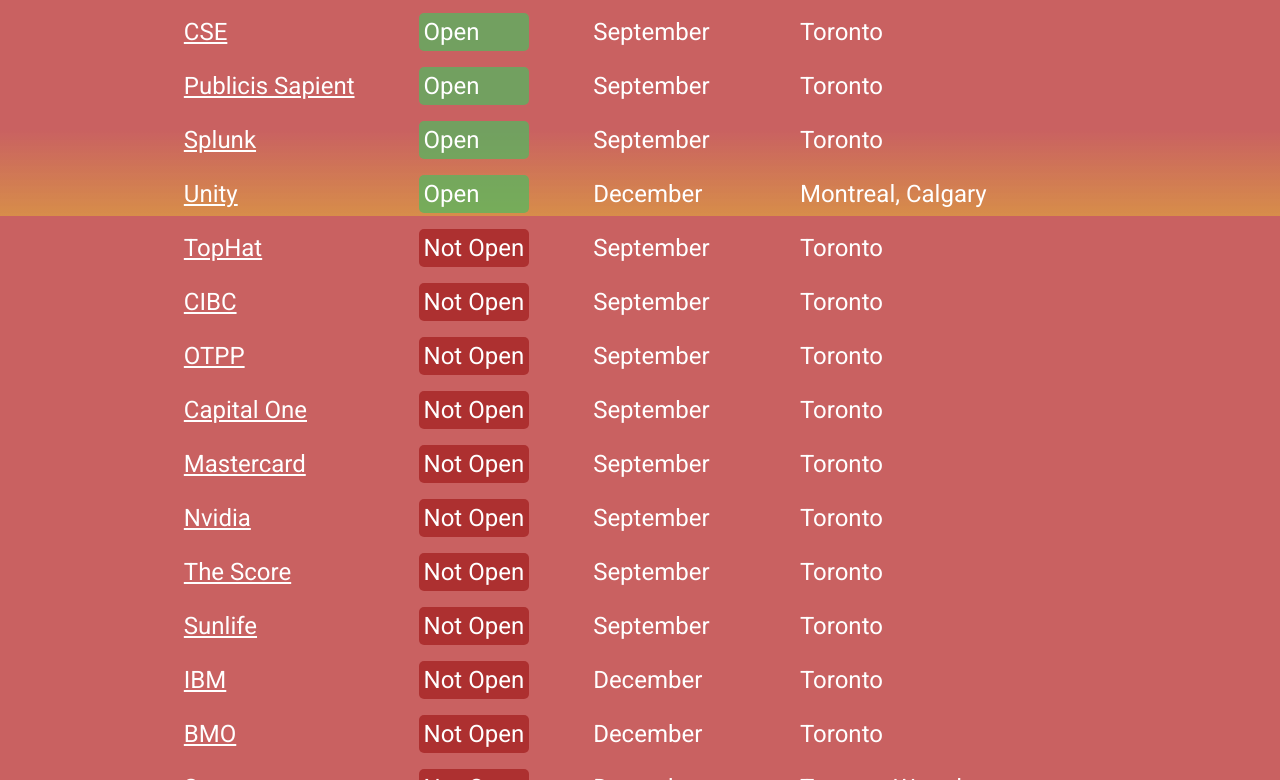
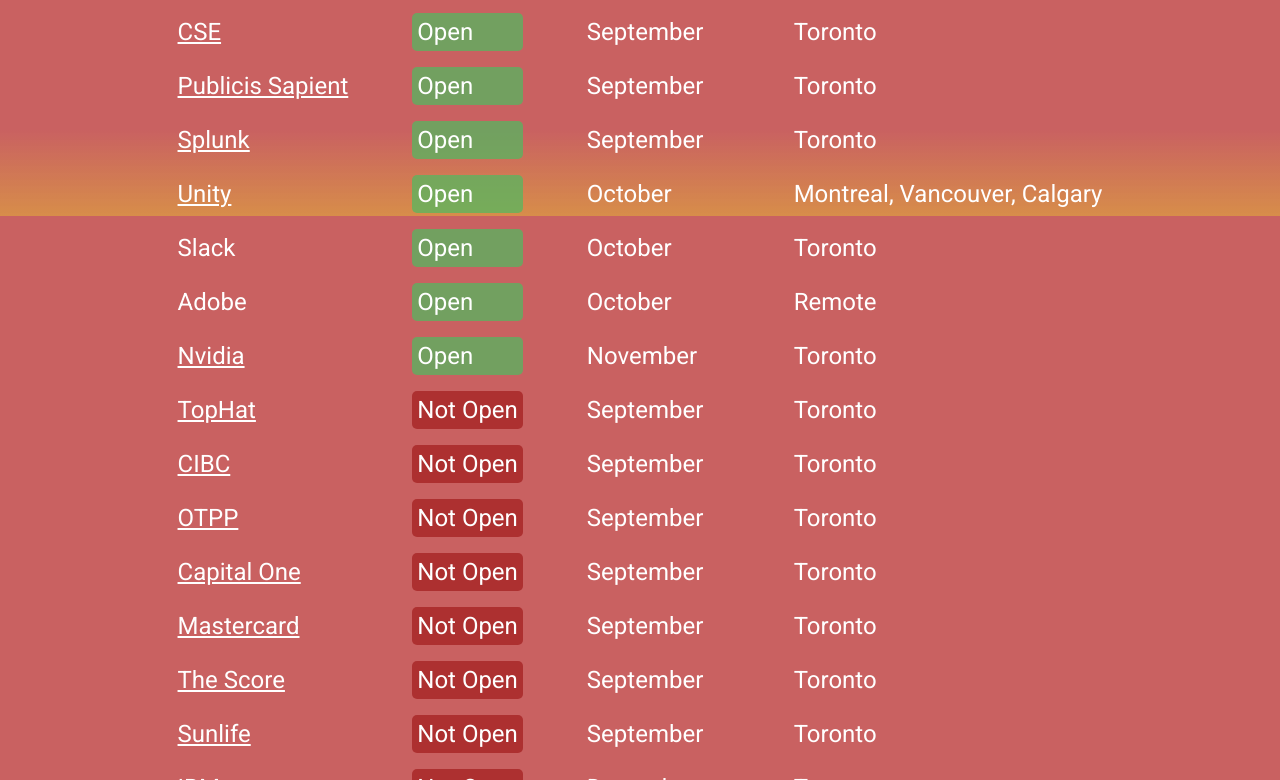
Before and after one commit to jackpeplinski/canadian-software-intern, a Gatsby site: page / in a window 1280 px wide. Shown: the part 584-1364 px from the top of the page. Built offline with nearby package versions, Linux system fonts and the light colour scheme; Gatsby itself is replaced by a stand-in of ours.

Commit message:
New data

```diff
--- a/src/data.js
+++ b/src/data.js
@@ -3,7 +3,7 @@
     company: "Amazon",
     status: "Open",
     pastOpening: "August",
-    location: "Calgary, Toronto, Vancouver",
+    location: "Almost everywhere",
     url: "https://www.amazon.jobs/en/jobs/1559866/software-development-engineer-intern-summer-2022-canada"
   },
   {
@@ -65,9 +65,30 @@
   {
     company: "Unity",
     status: "Open",
-    pastOpening: "December",
-    location: "Montreal, Calgary",
+    pastOpening: "October",
+    location: "Montreal, Vancouver, Calgary",
     url: "https://careers.unity.com/university"
+  },
+  {
+    company: "Slack",
+    status: "Open",
+    pastOpening: "October",
+    location: "Toronto",
+    url: ""
+  },
+  {
+    company: "Adobe",
+    status: "Open",
+    pastOpening: "October",
+    location: "Remote",
+    url: ""
+  },
+  {
+    company: "Nvidia",
+    status: "Open",
+    pastOpening: "November",
+    location: "Toronto",
+    url: "https://nvidia.wd5.myworkdayjobs.com/NVIDIAExternalCareerSite/3/refreshFacet/318c8bb6f553100021d223d9780d30be"
   },
   {
     company: "TopHat",
@@ -103,13 +124,6 @@
     pastOpening: "September",
     location: "Toronto",
     url: "https://mastercard.wd1.myworkdayjobs.com/Campus/0/refreshFacet/318c8bb6f553100021d223d9780d30be"
-  },
-  {
-    company: "Nvidia",
-    status: "Not Open",
-    pastOpening: "September",
-    location: "Toronto",
-    url: "https://nvidia.wd5.myworkdayjobs.com/NVIDIAExternalCareerSite/3/refreshFacet/318c8bb6f553100021d223d9780d30be"
   },
   {
     company: "The Score",
```
